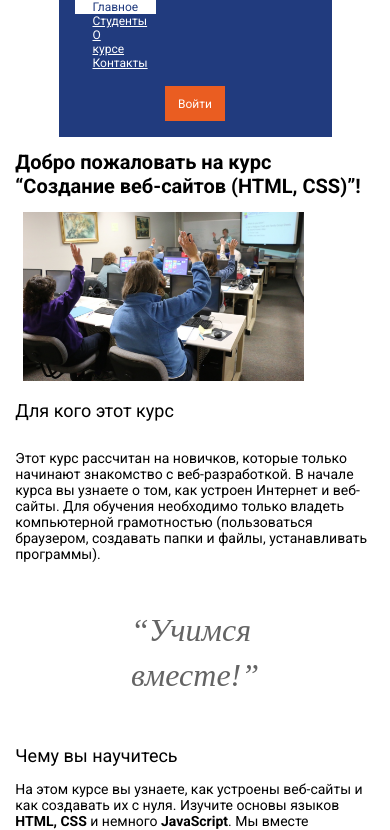
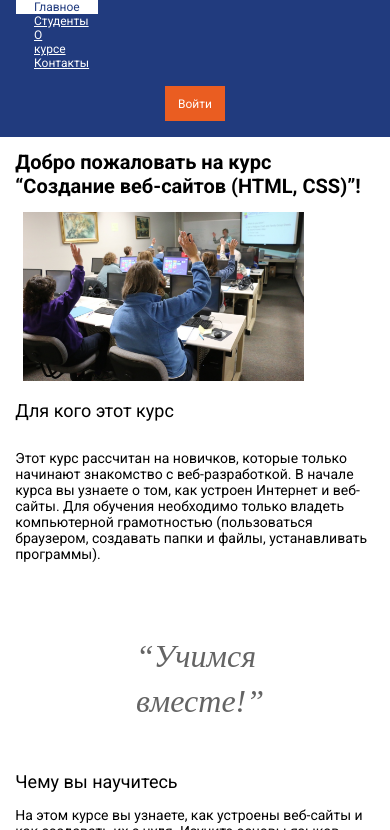
Before and after one commit to lukinovalove69/New-edu, a plain HTML site: page index.html in a window 390 px wide. Shown: the part 67-897 px from the top of the page. Drawn offline with Linux system fonts and the light colour scheme.

Commit message:
28/02 еще

```diff
--- a/css/style.css
+++ b/css/style.css
@@ -242,7 +242,6 @@ em {
 
 .intro-aside {
     margin: 0 auto;
-
 }
 .blockquote {
     font-family: 'Lobster';
@@ -371,7 +370,7 @@ em {
 
 @media (max-width: 920px) {
     .header {
-        width: 70%;
+        width: 100%;
         justify-content: center;
         padding: 1em 16px;
         gap: 1em;
@@ -435,6 +434,7 @@ em {
         padding: 0 2%;
         font-size: 16px;
         width: auto;
+        margin-bottom: 40px;
     }
 
     .h2 {
@@ -448,6 +448,14 @@ em {
 
     .copyright {
         font-size: 14px;
+    }
+
+    .blockquote {
+        margin-left: 50px;
+    }
+
+    .blockquote::after {
+        margin-right: 50px;
     }
 }
 
```
